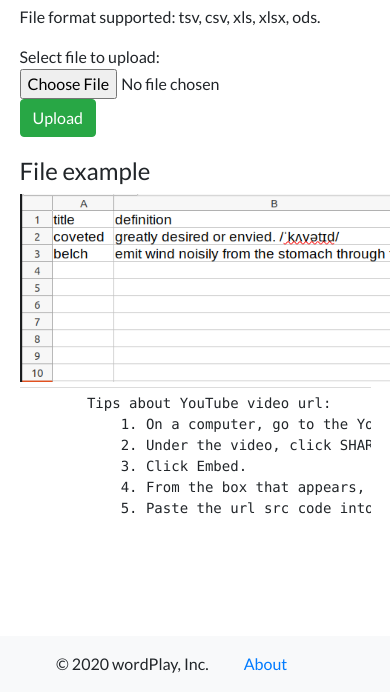
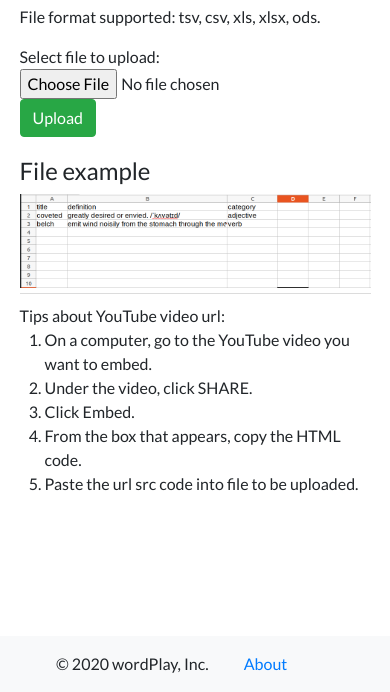
Before and after one commit to michelle2014/wordPlay-website, a Django app: page /wordPlay/upload in a window 390 px wide; the page is wider, and only the part inside the window is pictured. Shown: the part 152-844 px from the top of that part. Run offline with Django 3.2, Linux system fonts and the light colour scheme; a user stored in the database is signed in; data comes from the database, SQL or seed files in the repository; some libraries are stand-ins or nearby versions.

Commit message:
Mobile and under responsive

```diff
--- a/wordPlay/static/wordPlay/styles.css
+++ b/wordPlay/static/wordPlay/styles.css
@@ -171,10 +171,24 @@ h2,
   vertical-align: -5px;
 }
 
+#id_image,
+#id_video {
+  width: 200px;
+}
+
 #import-word,
 #import-creategory {
   margin-top: -15px;
   margin-bottom: -10px;
+}
+
+.file-example p {
+  margin-top: 10px;
+  margin-bottom: 0px;
+}
+
+.file-example ol {
+  padding-left: 25px;
 }
 
 textarea {
@@ -533,6 +547,16 @@ h4 {
   border-radius: 5px;
 }
 
+/* About */
+#about-div {
+  width: 40%;
+}
+
+#about {
+  margin-top: 10px;
+  padding: 20px;
+}
+
 /* Leaderboard */
 #leaderboard {
   border: 1px solid #f5f5f5;
@@ -584,6 +608,11 @@ h4 {
     width: 150px;
     height: 150px;
     margin-top: 70px;
+  }
+
+  /* About */
+  #about-div {
+    width: 100%;
   }
 }
 
@@ -760,6 +789,16 @@ h4 {
     background-color: #f5f5f5;
   }
 
+  .create-part.flex {
+    display: flex;
+    flex-direction: column;
+  }
+
+  #id_image,
+  #id_video {
+    width: 100%;
+  }
+
   /* Mobile profile */
   .personal-details p {
     margin-left: 50px;
@@ -779,12 +818,16 @@ h4 {
     margin-top: 105px;
   }
 
-  /* About */
-  pre {
+  #leaderboard {
+    width: 80%;
+  }
+
+  #about {
     margin-top: 105px;
   }
 
-  .file-example pre {
-    margin: 0px;
+  /* Import file example */
+  .file-example img {
+    width: 100%;
   }
 }
--- a/wordPlay/templates/wordPlay/about.html
+++ b/wordPlay/templates/wordPlay/about.html
@@ -7,8 +7,8 @@
     <hr id="upper-hr">
 </div>
 
-<p>
-<pre>
+<div id="about-div">
+    <p id="about">
         We’ll write a web app called Word Play that allows users to
         create a new word they learned, bookmark as they learn about each word,
         and search for words they’re interested in. The Word Play home page
@@ -18,6 +18,6 @@
         comment on meanings and quotations created by other users,
         track and edit existing word entries created by themselves,
         and like words created or quotations thereof added by other users.
-    </pre>
     </p>
+</div>
 {% endblock %}
--- a/wordPlay/templates/wordPlay/import.html
+++ b/wordPlay/templates/wordPlay/import.html
@@ -26,14 +26,16 @@
         <h4>File example</h4>
         <img src="{% static 'file_example.png' %}" alt="file example" width="700px">
         <hr />
-        <pre>
-        Tips about YouTube video url:
-            1. On a computer, go to the YouTube video you want to embed.
-            2. Under the video, click SHARE .
-            3. Click Embed.
-            4. From the box that appears, copy the HTML code.
-            5. Paste the url src code into file to be uploaded.
-        </pre>
+        <p>
+            Tips about YouTube video url:
+        </p>
+        <ol>
+            <li>On a computer, go to the YouTube video you want to embed.</li>
+            <li>Under the video, click SHARE.</li>
+            <li>Click Embed.</li>
+            <li>From the box that appears, copy the HTML code.</li>
+            <li>Paste the url src code into file to be uploaded.</li>
+        </ol>
     </div>
 </div>
 {% endblock %}
```
Also changed, not shown: wordPlay/templates/wordPlay/new.html (+2 -12 lines). Lines whose indentation alone changed are shown as unchanged.
